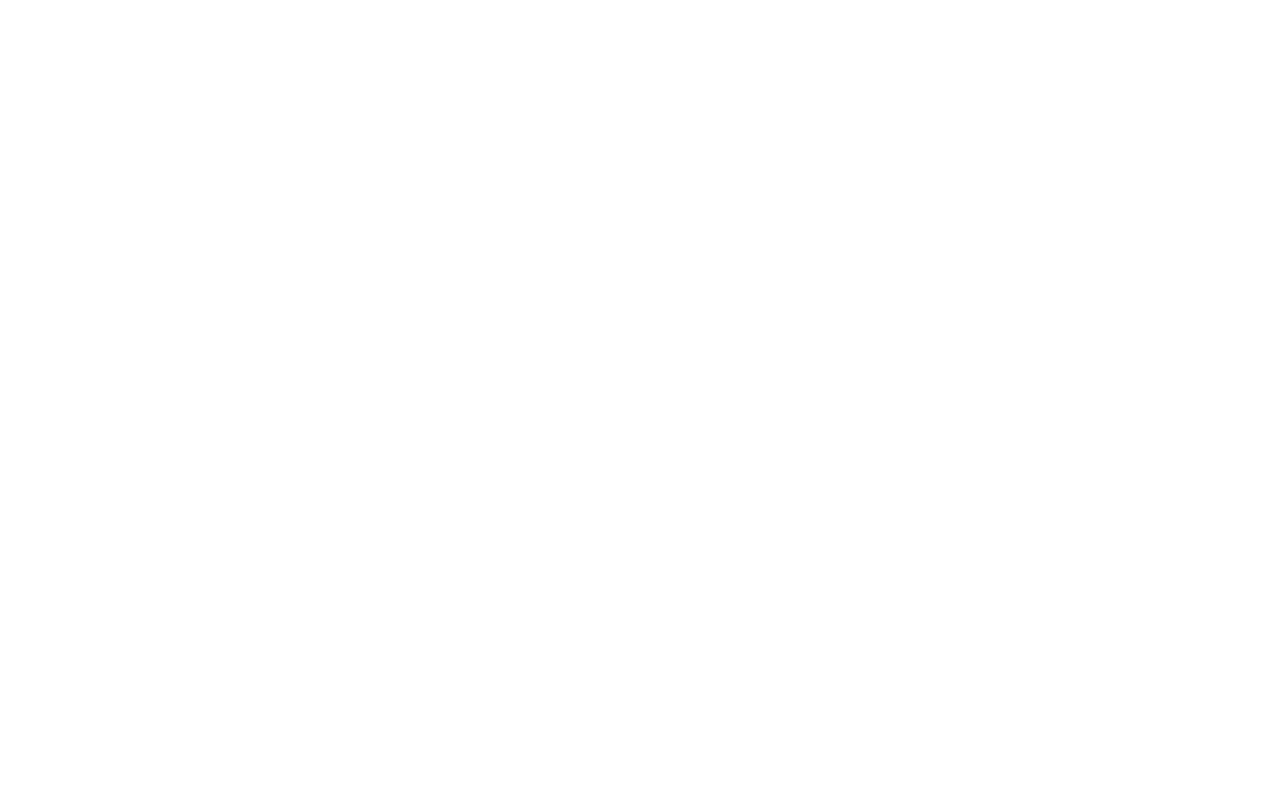
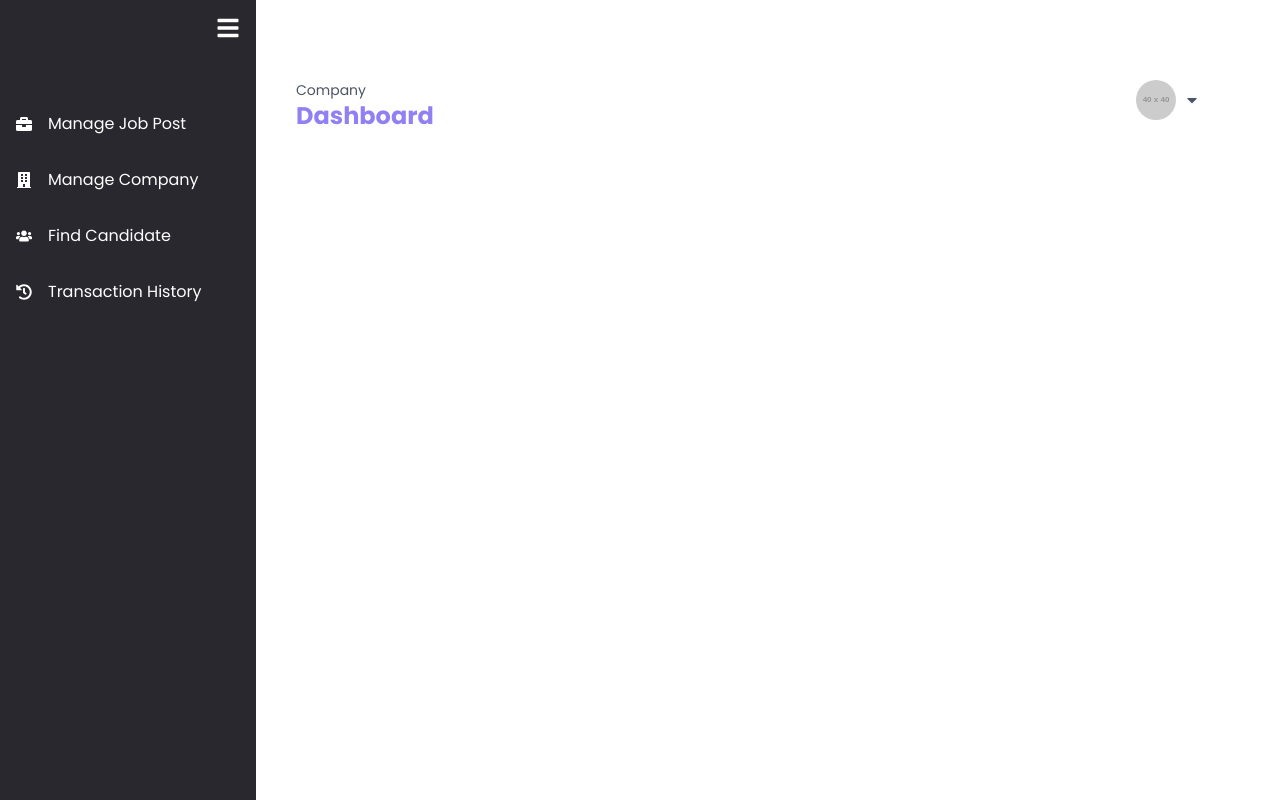
Before and after one commit to phongdang1/jobfinder222, a React (Vite) app: page /company in a window 1280 px wide. Before the commit this address had no page. Built offline with nearby package versions, Linux system fonts and the light colour scheme; a web font is replaced by a local one.

Commit message:
Sidebar va header

```diff
--- a/src/App.jsx
+++ b/src/App.jsx
@@ -6,11 +6,13 @@ const App = () => {
   return (
     <BrowserRouter>
       <Routes>
-        <Route path="/" element={<DefaultLayout />}>
-          {routes.map((route, index) => (
-            <Route key={index} path={route.path} element={route.element} />
-          ))}
-        </Route>
+        {routes.map((route, index) => (
+          <Route key={index} path={route.path} element={route.element}>
+            {route.children?.map((child, childIndex) => (
+              <Route key={childIndex} path={child.path} element={child.element} />
+            ))}
+          </Route>
+        ))}
       </Routes>
     </BrowserRouter>
   );
--- /dev/null
+++ b/src/components/Company/common/CompanyHeader.jsx
@@ -0,0 +1,72 @@
+import React, { useState } from "react";
+import { Link, useMatch, useParams } from "react-router-dom";
+import { FaCaretDown } from "react-icons/fa";
+
+const CompanyHeader = () => {
+  const { path } = useParams();
+  const matchJobPost = useMatch("/company/jobPost");
+  const matchManageCompany = useMatch("/company/manageCompany");
+  const matchCandidate = useMatch("/company/candidate");
+  const matchTransaction = useMatch("/company/transaction");
+
+  const [isDropdownOpen, setIsDropdownOpen] = useState(false);
+
+  // Determine title and breadcrumb based on current path
+  const getTitle = () => {
+    if (matchJobPost) return "Manage Job Post";
+    if (matchManageCompany) return "Manage Company";
+    if (matchCandidate) return "Find Candidate";
+    if (matchTransaction) return "Transaction History";
+    return "Dashboard";
+  };
+
+  const title = getTitle();
+
+  return (
+    <div className="flex justify-between w-full">
+    <div className="flex flex-col px-10 py-20">
+      {/* Breadcrump */}
+      <nav className="text-gray-600 text-sm">
+        <Link to="/company" className="hover:text-primary">
+          Company
+        </Link>
+        {(matchJobPost ||
+          matchManageCompany ||
+          matchCandidate ||
+          matchTransaction) && (
+          <>
+            <span className="mx-2">/</span>
+            <span>{title}</span>
+          </>
+        )}
+      </nav>
+
+      <h1 className="text-2xl font-bold text-primary">{title}</h1>
+    </div>
+     {/* Avatar and Dropdown */}
+
+     <div
+     className="flex cursor-pointer m-20 h-10 justify-center items-center"
+     onClick={() => setIsDropdownOpen(!isDropdownOpen)}
+   >
+     <img
+       src="https://via.placeholder.com/40"
+       alt="Company Avatar"
+       className="rounded-full w-10 h-10"
+     />
+     <FaCaretDown className="ml-2 text-gray-600" />
+   </div>
+
+   {isDropdownOpen && (
+     <ul className="absolute right-0 top-10 mt-2 w-48 bg-white border rounded-lg shadow-lg transition-all duration-300 z-50">
+       <li className="p-2 hover:bg-primary hover:text-white cursor-pointer">
+         <Link to="/signup">Sign Up</Link>
+       </li>
+       {/* Additional items can be added here */}
+     </ul>
+   )}
+   </div>
+  );
+};
+
+export default CompanyHeader;
--- /dev/null
+++ b/src/components/Company/common/Sidebar.jsx
@@ -0,0 +1,121 @@
+import React, { useState } from "react";
+import {
+  FaBriefcase,
+  FaBuilding,
+  FaUsers,
+  FaHistory,
+  FaBars,
+} from "react-icons/fa";
+import { Link, Outlet, useMatch } from "react-router-dom";
+import CompanyHeader from "./CompanyHeader";
+
+const SideBar = () => {
+  const matchJobPost = useMatch("/company/jobPost");
+  const matchManageCompany = useMatch("/company/manageCompany");
+  const matchCandidate = useMatch("/company/candidate");
+  const matchTransaction = useMatch("/company/transaction");
+  const [isOpen, setIsOpen] = useState(true);
+  const [isManageJobOpen, setIsManageJobOpen] = useState(false);
+  const [isManageCompanyOpen, setIsManageCompanyOpen] = useState(false);
+
+  const getTitle = () => {
+    if (matchJobPost) return "Manage Job Post";
+    if (matchManageCompany) return "Manage Company";
+    if (matchCandidate) return "Find Candidate";
+    if (matchTransaction) return "Transaction History";
+  };
+
+  const title = getTitle();
+  return (
+    <div className="flex">
+      {/* Sidebar */}
+      <div
+        className={`bg-third ${
+          isOpen ? "w-64" : "w-16"
+        } min-h-screen transition-all duration-300`}
+      >
+        {/* Toggle Button */}
+        <div className="flex justify-end p-4">
+          <button
+            onClick={() => setIsOpen(!isOpen)}
+            className="text-white focus:outline-none"
+          >
+            <FaBars size={24} />
+          </button>
+        </div>
+
+        <ul className="mt-10">
+          {/* Manage Job Post */}
+          <li className="group">
+            <div
+              className={`flex items-center p-4 cursor-pointer text-white hover:bg-primary transition-colors duration-200`}
+              onClick={() => setIsManageJobOpen(!isManageJobOpen)}
+            >
+              <FaBriefcase className="mr-4" />
+              {isOpen && <span>Manage Job Post</span>}
+            </div>
+            {/* Dropdown */}
+            {isManageJobOpen && isOpen && (
+              <ul className="ml-8 transition-all duration-300">
+                <li className="p-2 text-white cursor-pointer hover:bg-primary">
+                  <Link to="/company/jobPost">Go to Manage Job Post</Link>
+                </li>
+              </ul>
+            )}
+          </li>
+
+          {/* Manage Company */}
+          <li className="group">
+            <div
+              className={`flex items-center p-4 cursor-pointer text-white hover:bg-primary transition-colors duration-200`}
+              onClick={() => setIsManageCompanyOpen(!isManageCompanyOpen)}
+            >
+              <FaBuilding className="mr-4" />
+              {isOpen && <span>Manage Company</span>}
+            </div>
+            {/* Dropdown */}
+            {isManageCompanyOpen && isOpen && (
+              <ul className="ml-8 transition-all duration-300">
+                <li className="p-2 text-white cursor-pointer hover:bg-primary">
+                  <Link to="/company/manageCompany">Go to Manage Company</Link>
+                </li>
+              </ul>
+            )}
+          </li>
+
+          {/* Find Candidate */}
+          <li className="group">
+            <Link
+              to="/company/candidate"
+              className={`flex items-center p-4 text-white hover:bg-primary transition-colors duration-200`}
+            >
+              <FaUsers className="mr-4" />
+              {isOpen && <span>Find Candidate</span>}
+            </Link>
+          </li>
+
+          {/* Transaction History */}
+          <li className="group">
+            <Link
+              to="/company/transaction"
+              className={`flex items-center p-4 text-white hover:bg-primary transition-colors duration-200`}
+            >
+              <FaHistory className="mr-4" />
+              {isOpen && <span>Transaction History</span>}
+            </Link>
+          </li>
+        </ul>
+      </div>
+
+      {/* Content */}
+
+   {/*  */}
+      {/* <CompanyHeader /> */}
+      {/* <div className="flex-1 p-10">
+          <Outlet />
+        </div> */}
+    </div>
+  );
+};
+
+export default SideBar;
--- /dev/null
+++ b/src/components/Company/components/FindCandidate.jsx
@@ -0,0 +1,9 @@
+import React from 'react'
+
+const FindCandidate = () => {
+  return (
+    <div>FindCandidate</div>
+  )
+}
+
+export default FindCandidate
--- /dev/null
+++ b/src/components/Company/components/ManageCompany.jsx
@@ -0,0 +1,7 @@
+import React from 'react';
+
+const ManageCompany = () => {
+  return <h1>Manage Company Page</h1>;
+};
+
+export default ManageCompany;
--- /dev/null
+++ b/src/components/Company/components/ManageJobPost.jsx
@@ -0,0 +1,7 @@
+import React from 'react';
+
+const ManageJobPost = () => {
+  return <h1>Manage Job Post Page</h1>;
+};
+
+export default ManageJobPost;
--- /dev/null
+++ b/src/components/Company/components/TransactionHistory.jsx
@@ -0,0 +1,9 @@
+import React from 'react'
+
+const TransactionHistory = () => {
+  return (
+    <div>TransactionHistory</div>
+  )
+}
+
+export default TransactionHistory
--- /dev/null
+++ b/src/components/layout/companyLayout.jsx
@@ -0,0 +1,20 @@
+import CompanyHeader from '../Company/common/CompanyHeader';
+import Sidebar from '../Company/common/Sidebar';
+import { Outlet } from 'react-router-dom';
+
+function CompanyLayout() {
+  return (
+    <div className=" flex flex-row min-h-screen bg-white ">
+
+
+        <Sidebar />
+         <CompanyHeader />
+        {/* <div className="flex-grow">
+          <Outlet />
+        </div> */}
+
+    </div>
+  );
+}
+
+export default CompanyLayout;
```
Also changed, not shown: src/routes/routes.jsx (+31 -7 lines).
